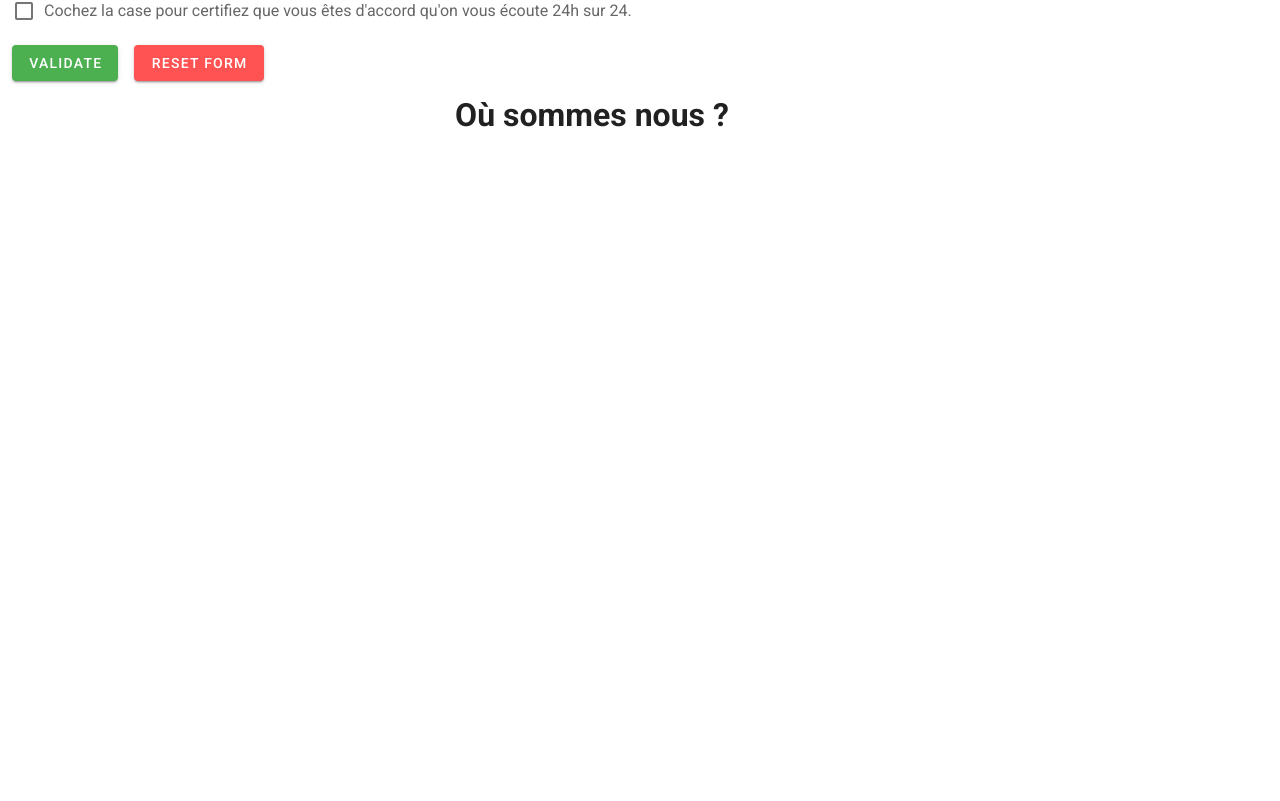
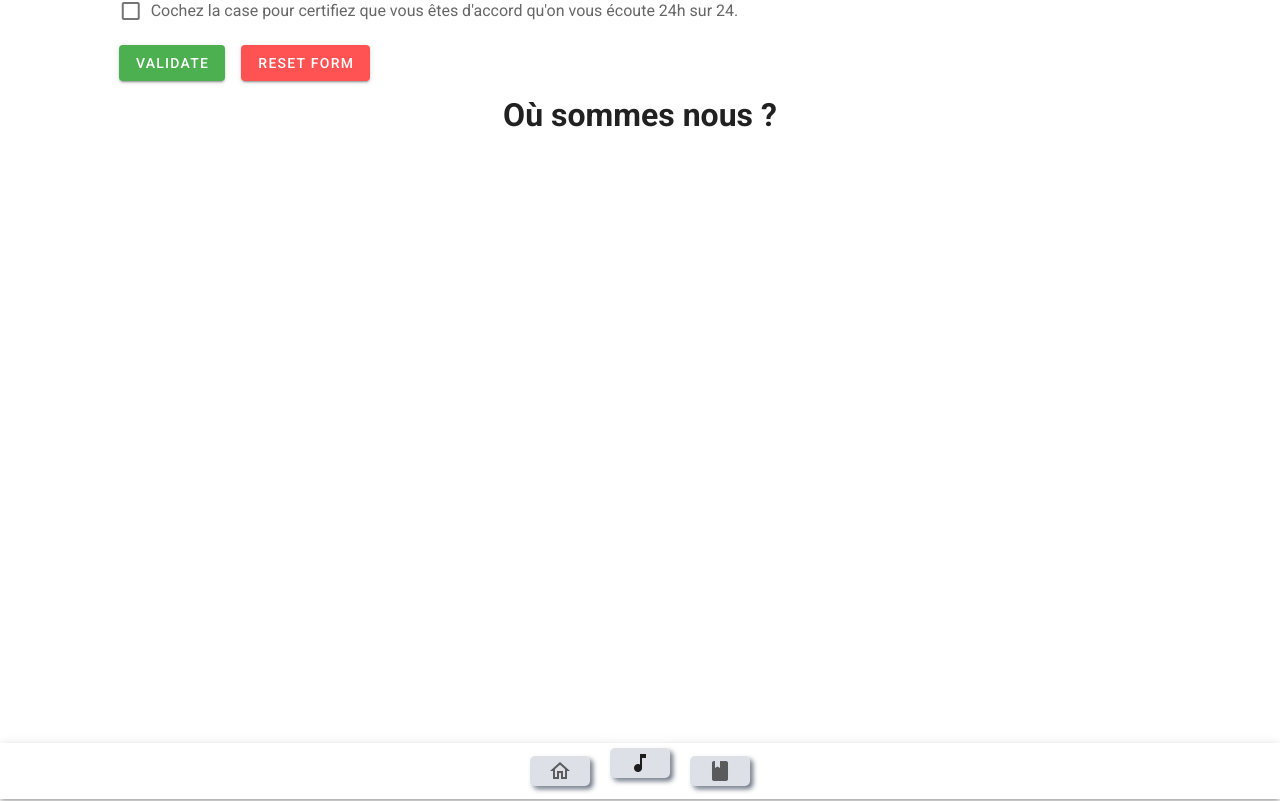
Before and after one commit to Realise-Formation-Digital/20.10-vue-music-project-1, a Vue app: page /about in a window 1280 px wide. Shown: the part 519-1320 px from the top of the page. Built offline with nearby package versions, Linux system fonts and the light colour scheme.

Commit message:
about page fixed (everything in the center now) and link from home to video

```diff
--- a/src/components/about.vue
+++ b/src/components/about.vue
@@ -1,5 +1,9 @@
 <template>
-  <div>
+
+
+  <v-row>
+    <v-col cols="1"></v-col>
+    <v-col cols="10">
       <v-card class=text-center>
         <v-card-title class="justify-center" id="title">Qui sommes nous ?</v-card-title>
         <p>Une team d'amoureux de la mayonnaise réuni autour d'une seul idée : Réunir leurs passion pour la vidéo et la mayo en un seul projet ! <br>
@@ -9,18 +13,26 @@
       <h1>Formulaire de contact</h1>
       <Form></Form>
       <h1 id="where"> Où sommes nous ?</h1>
+      <v-row>
+        <v-col cols="1"></v-col>
+        <v-col cols="10">
           <a href="https://www.google.com/maps/place/Rue+Viguet+8,+1227+Gen%C3%A8ve,+Suisse/@46.192996,6.1266046,17z/data=!3m1!4b1!4m5!3m4!1s0x478c7b2e1299827b:0x6058f3a4660b6a0b!8m2!3d46.192996!4d6.1287933">
             <v-img id="map"
                    contain
                    alt="map MayoTube"
-          height="900"
-          width="900"
                    src="../assets/adresseMayoTube.png"
             ></v-img>
           </a>
-  </div>
+        </v-col>
+        <v-col cols="1"></v-col>
+      </v-row>
 
 
+
+
+    </v-col>
+    <v-col cols="1"></v-col>
+  </v-row>
 </template>
 
 <script>
@@ -54,8 +66,4 @@ export default {
   #where{
     padding-top: 10px;
   }
-  #map{
-    display: block;
-    margin-left: 260px;
-  }
 </style>
--- a/src/components/home.vue
+++ b/src/components/home.vue
@@ -13,7 +13,7 @@ justify="center"
       <v-card width="80%">
 
         <!--- titre <--->
-        <h1><center><b> Welcome </b></center></h1>
+        <h1><b> Welcome </b></h1>
 
         <!--- carousel <--->
         <v-carousel
@@ -22,6 +22,7 @@ justify="center"
             hide-delimiter-background
             show-arrows-on-hover
         >
+          <a href="../video">
             <v-carousel-item
                 v-for="(slide, i) in slides"
                 :key="i"
@@ -42,15 +43,17 @@ justify="center"
                 </v-row>
               </v-sheet>
             </v-carousel-item>
+          </a>
         </v-carousel>
         <!-------zone de texte sous le carousel<------>
-      <h1><center><b> MayoTube</b></center></h1>
+        <h1>
+          <center><b> MayoTube</b></center>
+        </h1>
 
         <!-------bouton<------>
         <v-btn block>
           L'émultion musicale
         </v-btn>
-
 
 
       </v-card>
@@ -65,7 +68,7 @@ justify="center"
 export default {
   name: "home",
   props: {},
-  data: function() {
+  data: function () {
     return {
       colors: [
         'indigo',
```
Also changed, not shown: 2 other files (tests, documents, lock files or other folders). Lines whose indentation alone changed are shown as unchanged.
